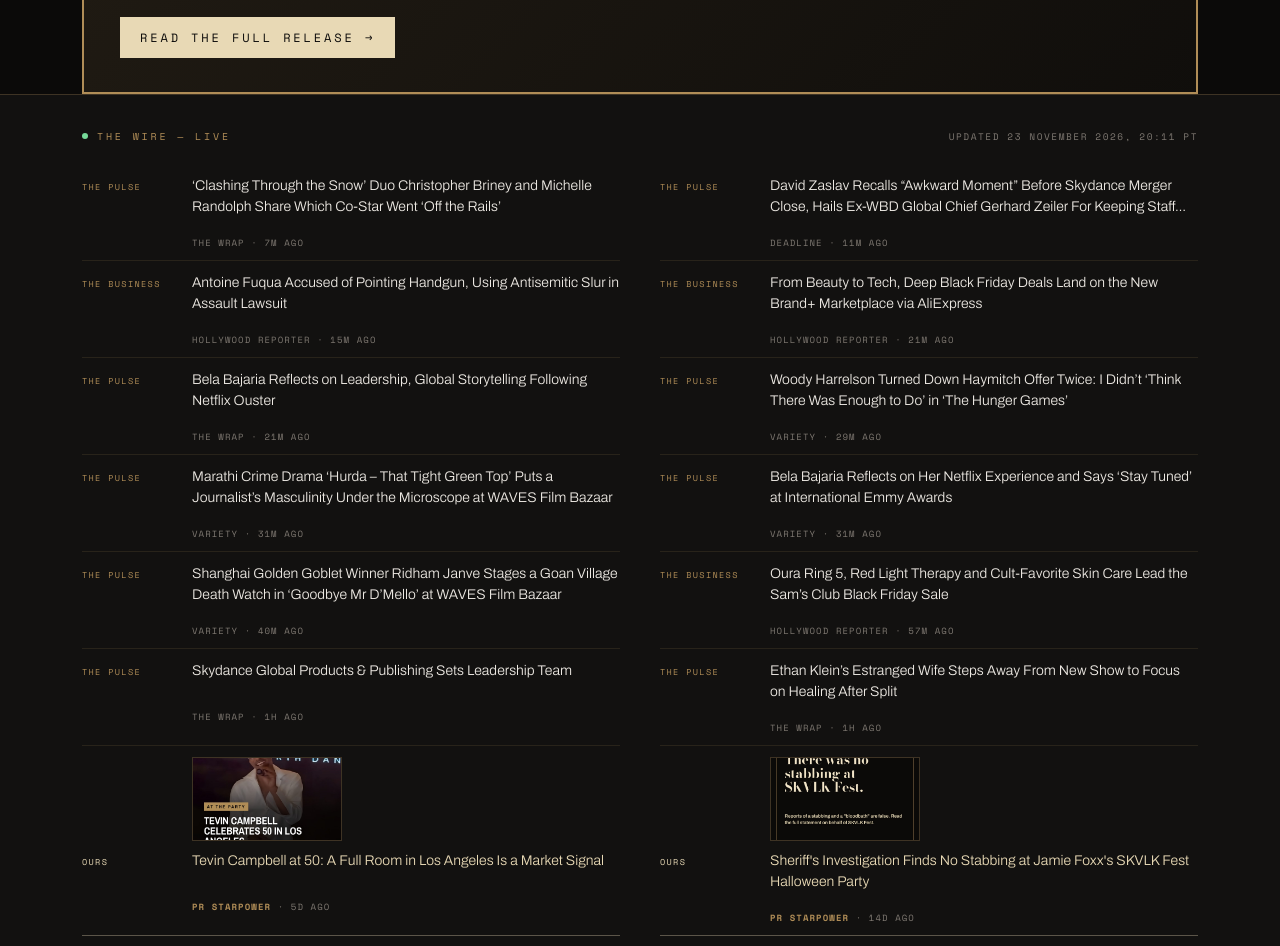
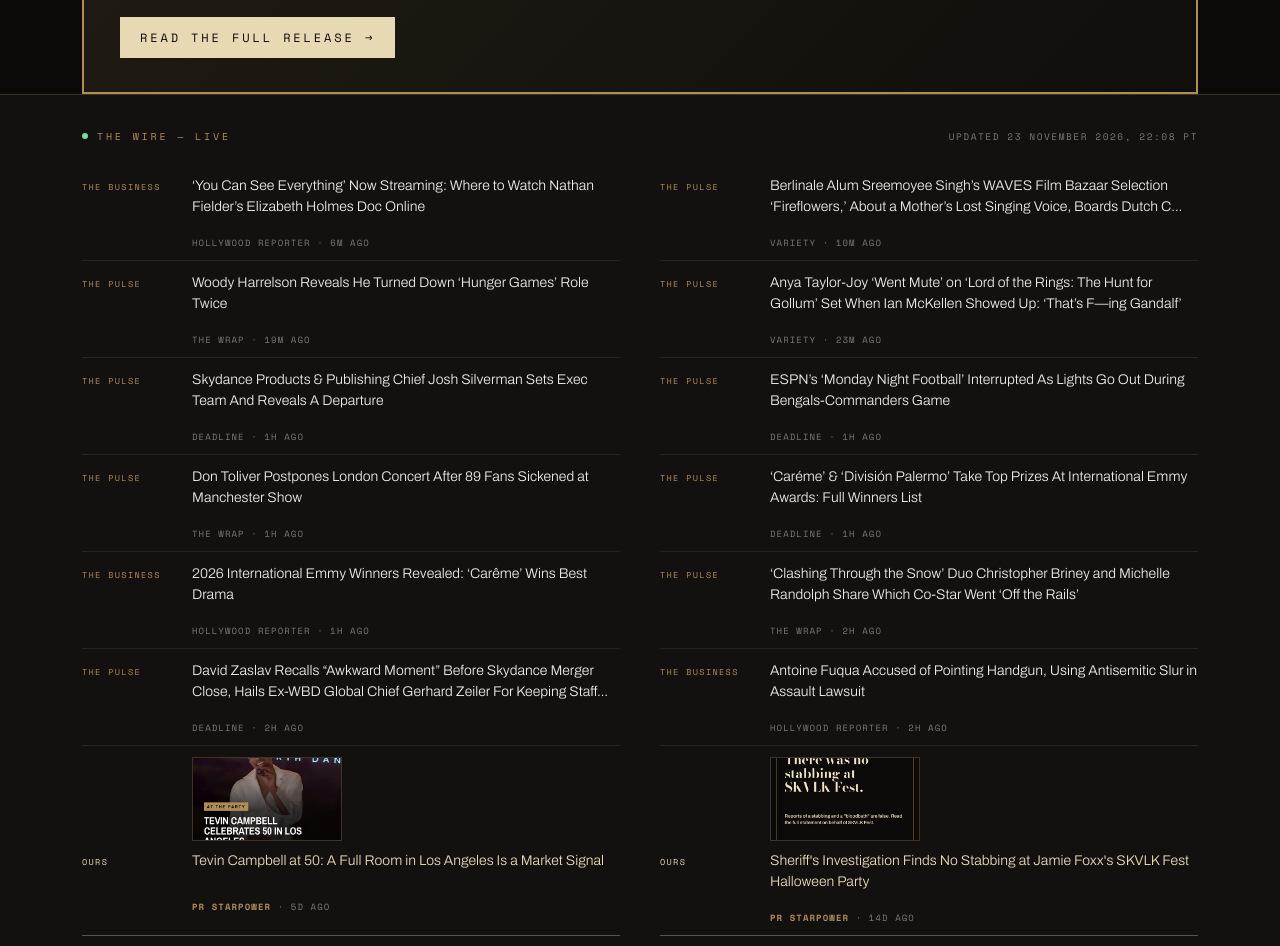
Before and after one commit to matariterry-art/prstarpower-site, a plain HTML site: page newsroom.html in a window 1280 px wide. Shown: the part 1967-2913 px from the top of the page. Drawn offline with nearby package versions, Linux system fonts and the light colour scheme.

Commit message:
Wire update — 2026-11-24 05:08 UTC

```diff
--- a/feed.xml
+++ b/feed.xml
@@ -5,7 +5,7 @@
     <link>https://prstarpower.com/newsroom.html</link>
     <description>Announcements, releases and analysis from PR STARPOWER, a Hollywood representation house.</description>
     <language>en-us</language>
-    <lastBuildDate>Tue, 24 Nov 2026 03:11:53 +0000</lastBuildDate>
+    <lastBuildDate>Tue, 24 Nov 2026 05:08:18 +0000</lastBuildDate>
     <item>
       <title>Tevin Campbell at 50: A Full Room in Los Angeles Is a Market Signal</title>
       <link>https://prstarpower.com/news-tevin-campbell-50th-durability.html</link>
--- a/newsroom.html
+++ b/newsroom.html
@@ -246,68 +246,68 @@
   <div class="wrap">
     <div class="wire-head">
       <span class="wire-label"><i class="dot"></i>The Wire — Live</span>
-      <span class="wire-stamp">Updated 23 November 2026, 20:11 PT</span>
+      <span class="wire-stamp">Updated 23 November 2026, 22:08 PT</span>
     </div>
     <div class="wire-list">
+      <a class="wire-row" href="https://www.hollywoodreporter.com/movies/movie-news/you-can-see-everything-streaming-release-fielder-holmes-doc-1236761736/" target="_blank" rel="noopener nofollow">
+        <span class="wire-beat">The Business</span>
+        <span class="wire-title">‘You Can See Everything’ Now Streaming: Where to Watch Nathan Fielder’s Elizabeth Holmes Doc Online</span>
+        <span class="wire-meta">Hollywood Reporter &middot; 6m ago</span>
+      </a>
+      <a class="wire-row" href="https://variety.com/2026/film/markets-festivals/waves-film-bazaar-doc-fireflowers-dutch-co-producer-1236956745/" target="_blank" rel="noopener nofollow">
+        <span class="wire-beat">The Pulse</span>
+        <span class="wire-title">Berlinale Alum Sreemoyee Singh’s WAVES Film Bazaar Selection ‘Fireflowers,’ About a Mother’s Lost Singing Voice, Boards Dutch C…</span>
+        <span class="wire-meta">Variety &middot; 10m ago</span>
+      </a>
+      <a class="wire-row" href="https://www.thewrap.com/creative-content/movies/woody-harrelson-reveals-he-turned-down-hunger-games-role-twice/" target="_blank" rel="noopener nofollow">
+        <span class="wire-beat">The Pulse</span>
+        <span class="wire-title">Woody Harrelson Reveals He Turned Down ‘Hunger Games’ Role Twice</span>
+        <span class="wire-meta">The Wrap &middot; 19m ago</span>
+      </a>
+      <a class="wire-row" href="https://variety.com/2026/film/news/anya-taylor-joy-lord-of-the-rings-gollum-ian-mckellen-1236956723/" target="_blank" rel="noopener nofollow">
+        <span class="wire-beat">The Pulse</span>
+        <span class="wire-title">Anya Taylor-Joy ‘Went Mute’ on ‘Lord of the Rings: The Hunt for Gollum’ Set When Ian McKellen Showed Up: ‘That’s F—ing Gandalf’</span>
+        <span class="wire-meta">Variety &middot; 23m ago</span>
+      </a>
+      <a class="wire-row" href="https://deadline.com/2026/11/skydance-products-publishing-chief-sets-executive-team-1237232267/" target="_blank" rel="noopener nofollow">
+        <span class="wire-beat">The Pulse</span>
+        <span class="wire-title">Skydance Products &amp; Publishing Chief Josh Silverman Sets Exec Team And Reveals A Departure</span>
+        <span class="wire-meta">Deadline &middot; 1h ago</span>
+      </a>
+      <a class="wire-row" href="https://deadline.com/2026/11/espn-monday-night-football-lights-out-bengals-commanders-1237232264/" target="_blank" rel="noopener nofollow">
+        <span class="wire-beat">The Pulse</span>
+        <span class="wire-title">ESPN’s ‘Monday Night Football’ Interrupted As Lights Go Out During Bengals-Commanders Game</span>
+        <span class="wire-meta">Deadline &middot; 1h ago</span>
+      </a>
+      <a class="wire-row" href="https://www.thewrap.com/culture-lifestyle/culture/don-toliver-postpones-london-concert-after-89-fans-sickened-at-manchester-show/" target="_blank" rel="noopener nofollow">
+        <span class="wire-beat">The Pulse</span>
+        <span class="wire-title">Don Toliver Postpones London Concert After 89 Fans Sickened at Manchester Show</span>
+        <span class="wire-meta">The Wrap &middot; 1h ago</span>
+      </a>
+      <a class="wire-row" href="https://deadline.com/2026/11/2026-international-emmys-winners-list-1237232118/" target="_blank" rel="noopener nofollow">
+        <span class="wire-beat">The Pulse</span>
+        <span class="wire-title">‘Caréme’ &amp; ‘División Palermo’ Take Top Prizes At International Emmy Awards: Full Winners List</span>
+        <span class="wire-meta">Deadline &middot; 1h ago</span>
+      </a>
+      <a class="wire-row" href="https://www.hollywoodreporter.com/tv/tv-news/2026-international-emmys-winners-list-1236761237/" target="_blank" rel="noopener nofollow">
+        <span class="wire-beat">The Business</span>
+        <span class="wire-title">2026 International Emmy Winners Revealed: ‘Carême’ Wins Best Drama</span>
+        <span class="wire-meta">Hollywood Reporter &middot; 1h ago</span>
+      </a>
       <a class="wire-row" href="https://www.thewrap.com/creative-content/movies/clashing-through-the-snow-christopher-briney-michelle-randolph-interview/" target="_blank" rel="noopener nofollow">
         <span class="wire-beat">The Pulse</span>
         <span class="wire-title">‘Clashing Through the Snow’ Duo Christopher Briney and Michelle Randolph Share Which Co-Star Went ‘Off the Rails’</span>
-        <span class="wire-meta">The Wrap &middot; 7m ago</span>
+        <span class="wire-meta">The Wrap &middot; 2h ago</span>
       </a>
       <a class="wire-row" href="https://deadline.com/2026/11/david-zaslav-skydance-merger-gerhard-zeiler-wbd-emmys-1237232182/" target="_blank" rel="noopener nofollow">
         <span class="wire-beat">The Pulse</span>
         <span class="wire-title">David Zaslav Recalls “Awkward Moment” Before Skydance Merger Close, Hails Ex-WBD Global Chief Gerhard Zeiler For Keeping Staff…</span>
-        <span class="wire-meta">Deadline &middot; 11m ago</span>
+        <span class="wire-meta">Deadline &middot; 2h ago</span>
       </a>
       <a class="wire-row" href="https://www.hollywoodreporter.com/movies/movie-news/antoine-fuqua-assault-lawsuit-accused-pointing-handgun-1236761725/" target="_blank" rel="noopener nofollow">
         <span class="wire-beat">The Business</span>
         <span class="wire-title">Antoine Fuqua Accused of Pointing Handgun, Using Antisemitic Slur in Assault Lawsuit</span>
-        <span class="wire-meta">Hollywood Reporter &middot; 15m ago</span>
-      </a>
-      <a class="wire-row" href="https://www.hollywoodreporter.com/lifestyle/shopping/brand-plus-aliexpress-black-friday-sale-2026-1236761706/" target="_blank" rel="noopener nofollow">
-        <span class="wire-beat">The Business</span>
-        <span class="wire-title">From Beauty to Tech, Deep Black Friday Deals Land on the New Brand+ Marketplace via AliExpress</span>
-        <span class="wire-meta">Hollywood Reporter &middot; 21m ago</span>
-      </a>
-      <a class="wire-row" href="https://www.thewrap.com/industry-news/business/bela-bajaria-netflix-firing-comments-international-emmy-awards/" target="_blank" rel="noopener nofollow">
-        <span class="wire-beat">The Pulse</span>
-        <span class="wire-title">Bela Bajaria Reflects on Leadership, Global Storytelling Following Netflix Ouster</span>
-        <span class="wire-meta">The Wrap &middot; 21m ago</span>
-      </a>
-      <a class="wire-row" href="https://variety.com/2026/film/news/woody-harrelson-turned-down-haymitch-the-hunger-games-1236956694/" target="_blank" rel="noopener nofollow">
-        <span class="wire-beat">The Pulse</span>
-        <span class="wire-title">Woody Harrelson Turned Down Haymitch Offer Twice: I Didn’t ‘Think There Was Enough to Do’ in ‘The Hunger Games’</span>
-        <span class="wire-meta">Variety &middot; 29m ago</span>
-      </a>
-      <a class="wire-row" href="https://variety.com/2026/film/markets-festivals/marathi-crime-drama-hurda-masculinity-microscope-1236956699/" target="_blank" rel="noopener nofollow">
-        <span class="wire-beat">The Pulse</span>
-        <span class="wire-title">Marathi Crime Drama ‘Hurda – That Tight Green Top’ Puts a Journalist’s Masculinity Under the Microscope at WAVES Film Bazaar</span>
-        <span class="wire-meta">Variety &middot; 31m ago</span>
-      </a>
-      <a class="wire-row" href="https://variety.com/2026/tv/news/bela-bajaria-netflix-stay-tuned-international-emmy-awards-1236956315/" target="_blank" rel="noopener nofollow">
-        <span class="wire-beat">The Pulse</span>
-        <span class="wire-title">Bela Bajaria Reflects on Her Netflix Experience and Says ‘Stay Tuned’ at International Emmy Awards</span>
-        <span class="wire-meta">Variety &middot; 31m ago</span>
-      </a>
-      <a class="wire-row" href="https://variety.com/2026/film/markets-festivals/shanghai-winner-ridham-janve-goan-death-watch-dark-comedy-1236956692/" target="_blank" rel="noopener nofollow">
-        <span class="wire-beat">The Pulse</span>
-        <span class="wire-title">Shanghai Golden Goblet Winner Ridham Janve Stages a Goan Village Death Watch in ‘Goodbye Mr D’Mello’ at WAVES Film Bazaar</span>
-        <span class="wire-meta">Variety &middot; 40m ago</span>
-      </a>
-      <a class="wire-row" href="https://www.hollywoodreporter.com/lifestyle/shopping/sams-club-black-friday-deals-2026-beauty-wellness-discounts-1236761566/" target="_blank" rel="noopener nofollow">
-        <span class="wire-beat">The Business</span>
-        <span class="wire-title">Oura Ring 5, Red Light Therapy and Cult-Favorite Skin Care Lead the Sam’s Club Black Friday Sale</span>
-        <span class="wire-meta">Hollywood Reporter &middot; 57m ago</span>
-      </a>
-      <a class="wire-row" href="https://www.thewrap.com/industry-news/business/skydance-global-products-publishing-leadership-team/" target="_blank" rel="noopener nofollow">
-        <span class="wire-beat">The Pulse</span>
-        <span class="wire-title">Skydance Global Products &amp; Publishing Sets Leadership Team</span>
-        <span class="wire-meta">The Wrap &middot; 1h ago</span>
-      </a>
-      <a class="wire-row" href="https://www.thewrap.com/culture-lifestyle/culture/ethan-klein-estranged-wife-hila-exits-new-show/" target="_blank" rel="noopener nofollow">
-        <span class="wire-beat">The Pulse</span>
-        <span class="wire-title">Ethan Klein’s Estranged Wife Steps Away From New Show to Focus on Healing After Split</span>
-        <span class="wire-meta">The Wrap &middot; 1h ago</span>
+        <span class="wire-meta">Hollywood Reporter &middot; 2h ago</span>
       </a>
       <a class="wire-row house haspic" href="news-tevin-campbell-50th-durability.html">
         <span class="wire-beat">Ours</span>
```
